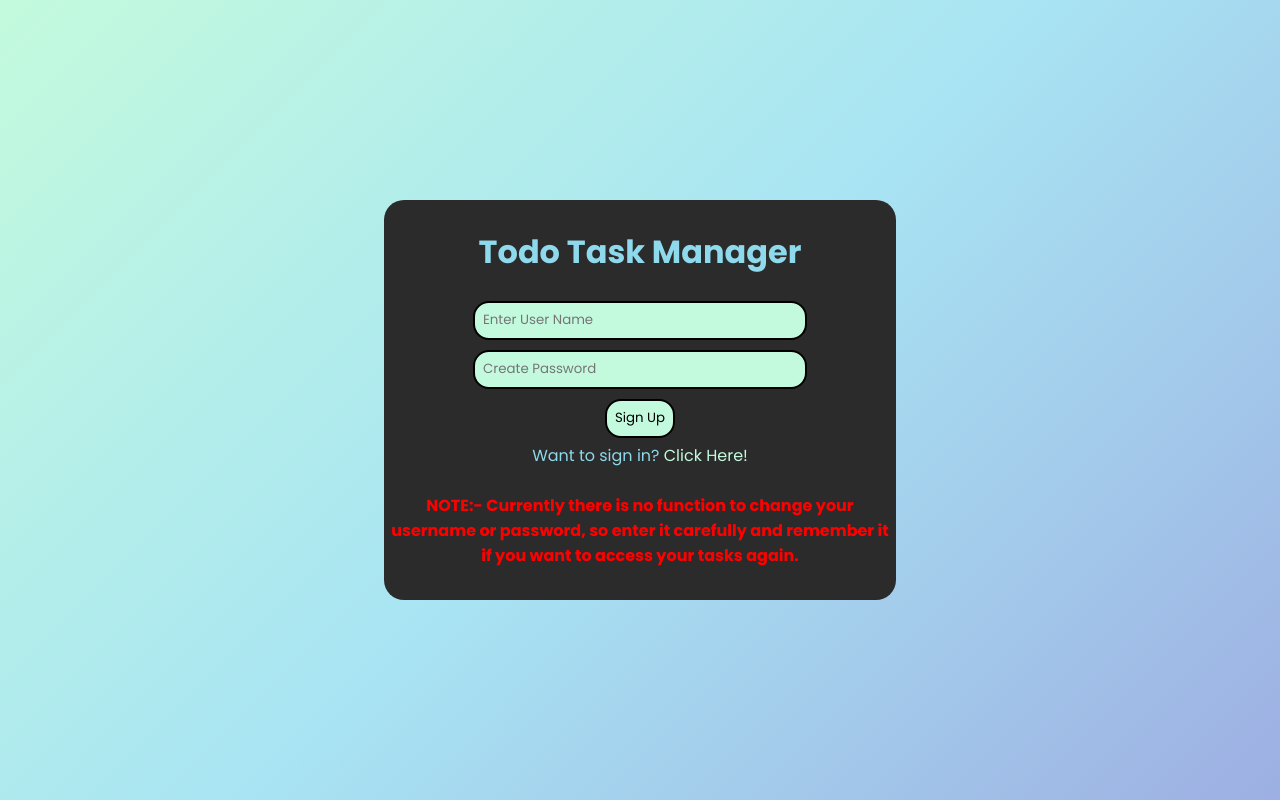
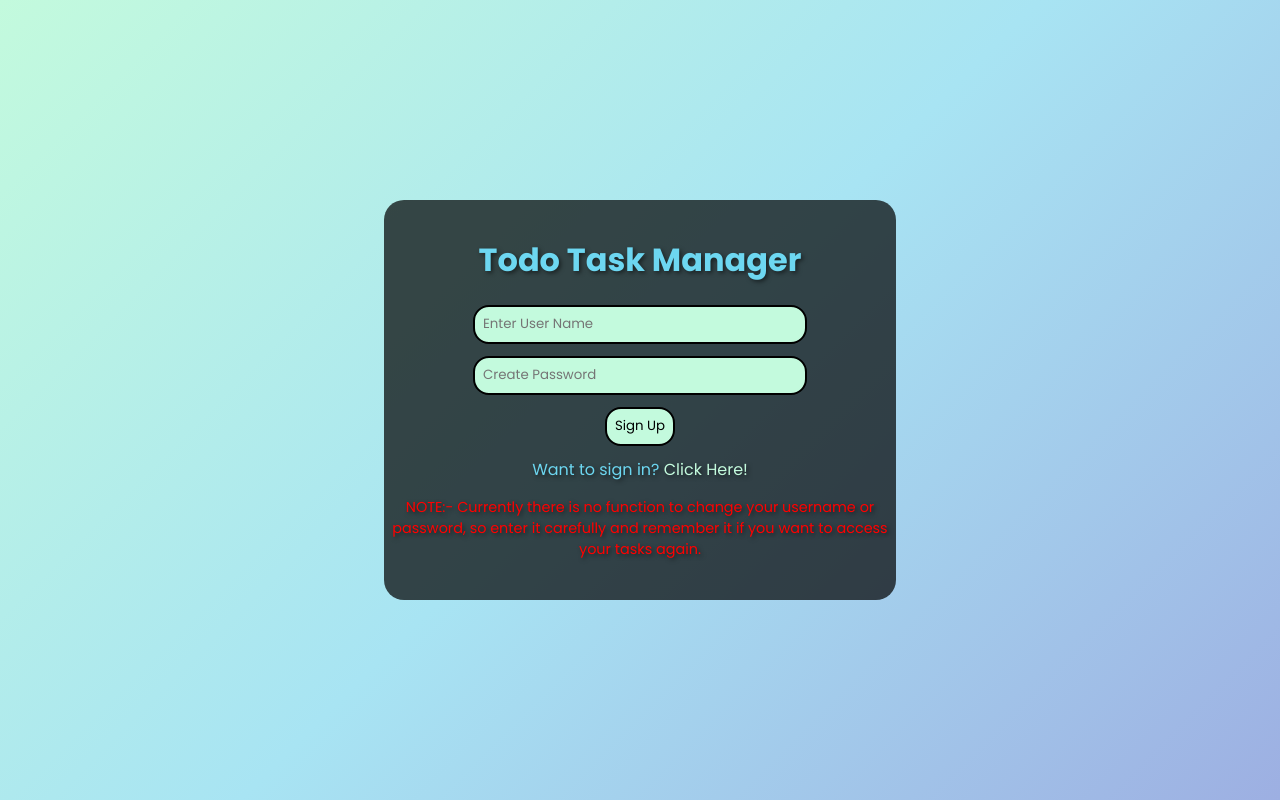
Before and after one commit to LoafCitler/Todo_TaskManager-Website, a Flask app: page /register in a window 1280 px wide. Run offline with Flask 3, Linux system fonts and the light colour scheme.

Commit message:
Refactor secret key handling and update CSS styles for improved UI

```diff
--- a/app.py
+++ b/app.py
@@ -8,8 +8,9 @@ import os
 
 load_dotenv()
 DatabaseURI=os.getenv("DatabaseURI")
+HashingSecretKey=os.getenv("HashingSecretKey")
 app = Flask(__name__)
-app.secret_key = 'krptos'
+app.secret_key = f'{HashingSecretKey}'
 app.config['SQLALCHEMY_DATABASE_URI']=f'{DatabaseURI}'
 db=SQLAlchemy()
 db.init_app(app)
--- a/static/css/main.css
+++ b/static/css/main.css
@@ -20,12 +20,17 @@ body{
     flex-direction: column;
     align-items: center;
     justify-content: center;
-    gap: 20px;
-    color: #8ed9ec;
-    background-color: #2b2b2b;
+    gap: 5px;
+    background-color: #000000b4;
+    color: #6dd7f1;
     width: 40vw;
     height: 50vh;
     border-radius: 20px;
+    text-shadow: 2px 2px 4px rgba(0, 0, 0, 0.5);
+}
+
+.login-box h1{
+    margin-bottom: 10px;
 }
 
 .sign-box{
@@ -34,8 +39,11 @@ body{
     align-items: center;
 }
 
+.link{
+    margin: 5px;
+}
+
 .error{
-    /* text-decoration: underline red; */
     border-radius: 16px;
     padding: 5px;
 }
@@ -49,7 +57,7 @@ input:-webkit-autofill:active {
 
 input{
     height: 39px;
-    margin: 5px;
+    margin: 6px;
     padding: 6px 8px;
     border-radius: 16px;
     border: 2px solid black;
@@ -81,7 +89,7 @@ input:hover{
 }
 
 .NOTE{
-    font-weight: bold;
+    font-size: .9rem;
     color: red;
     margin: 5px;
     text-align: center;
```
